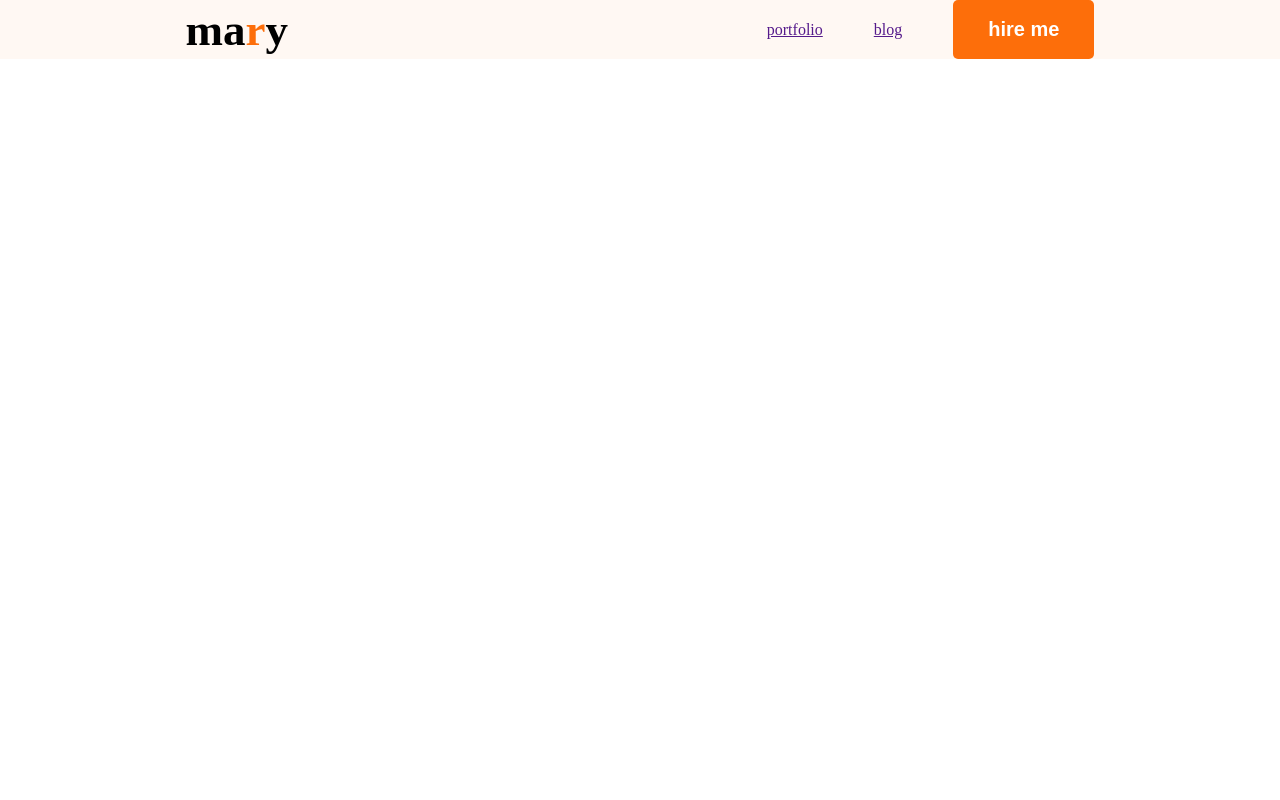
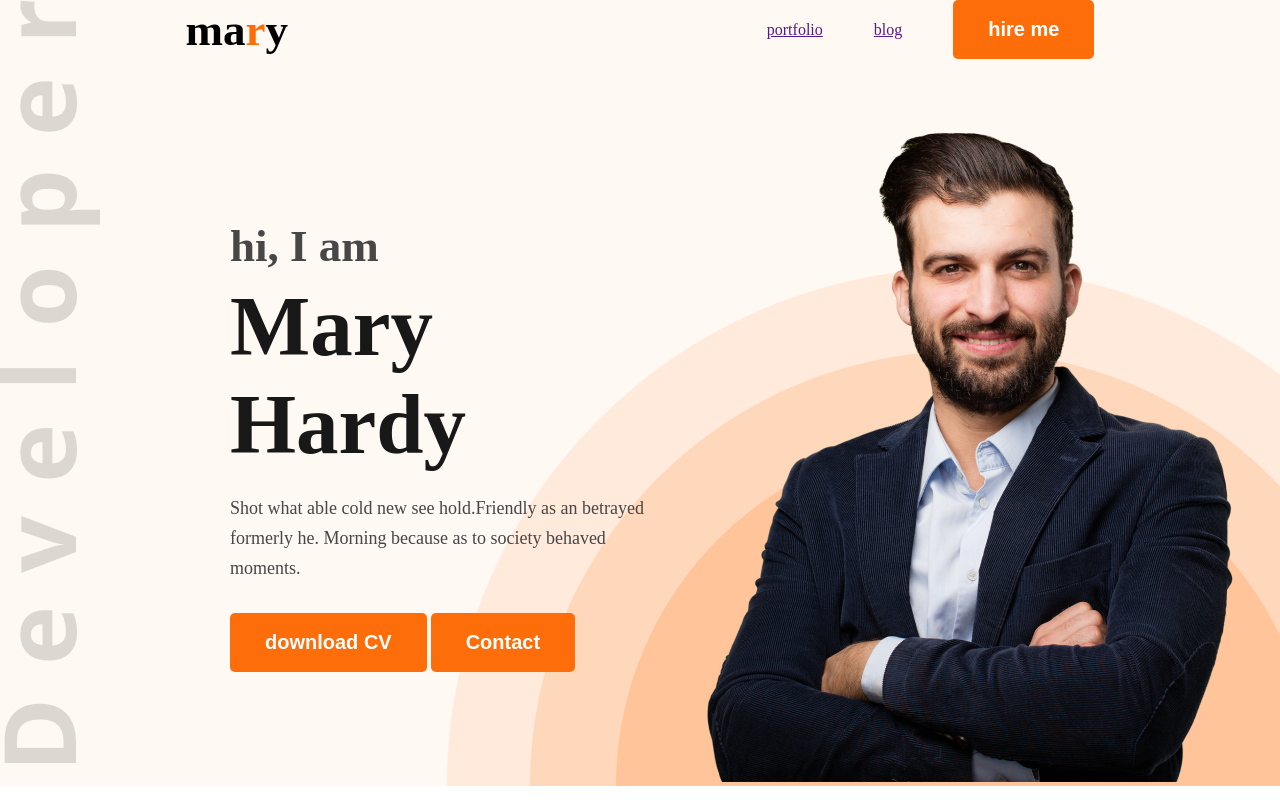
Before and after one commit to nadiaislamritu2-cyber/hero-dev-code, a plain HTML site: page index.html in a window 1280 px wide. Drawn offline with Linux system fonts and the light colour scheme.

Commit message:
header design section area

```diff
--- a/index.html
+++ b/index.html
@@ -23,6 +23,23 @@
                 <li><button class="btn">hire me</button></li>
             </ul>
         </nav>
+
+        <section id="banner">
+            <div class="banner-conten">
+                <h2>hi, I am</h2>
+                <h1>Mary Hardy</h1>
+               <p>Shot what able cold new see hold.Friendly as an betrayed formerly he. Morning because as to society behaved moments.</p>
+               <div>
+                <button class="btn">download CV</button>
+                <button class="btn">Contact</button>
+               </div>
+            </div>
+            <div class="banner-image">
+                <img src="images/hardy.png" alt="">
+            </div>
+
+
+        </section>
     </header>
 </body>
 </html>
--- a/styles/porfolio.css
+++ b/styles/porfolio.css
@@ -21,6 +21,7 @@
     font-size: 20px;
     font-weight:bold ;
     color: white;
+    cursor: pointer;
 }
 .color-orange{
     color: #FD6E0A;
@@ -30,6 +31,9 @@
 
 header{
     background-color: #FFF8F3;
+    background: url(../images/developer.png) ,url(../images/header_bg.png) ,#FFF8F3;
+    background-position: top left,bottom right;
+    background-repeat: no-repeat;
 }
 nav{
     width: 71%;
@@ -51,3 +55,37 @@
     color: #474747;
     text-decoration: none;
 }
+#banner{
+    /* border: 1px solid red ; */
+    margin: 47px 38px 0 230px;
+    display: flex;
+    justify-content: space-between;
+    align-items: center;
+}
+
+#banner .banner-conten{
+    max-width: 585px;
+}
+
+#banner .banner-conten h2{
+   font-size: 45px;
+   font-weight: 600;
+   color: #474747;
+   margin-bottom: 5px;
+}
+#banner .banner-conten h1{
+    font-size: 85px;
+    font-weight: bold;
+    color: #181818;
+    margin-bottom: 20px;
+}
+#banner .banner-conten p{
+    font-size: 18px;
+    color: #474747;
+    line-height: 30px;
+    margin-bottom: 30px;
+}
+#bannar .banner-image{
+    max-width: 585px;
+    vertical-align: middle;
+}
```
